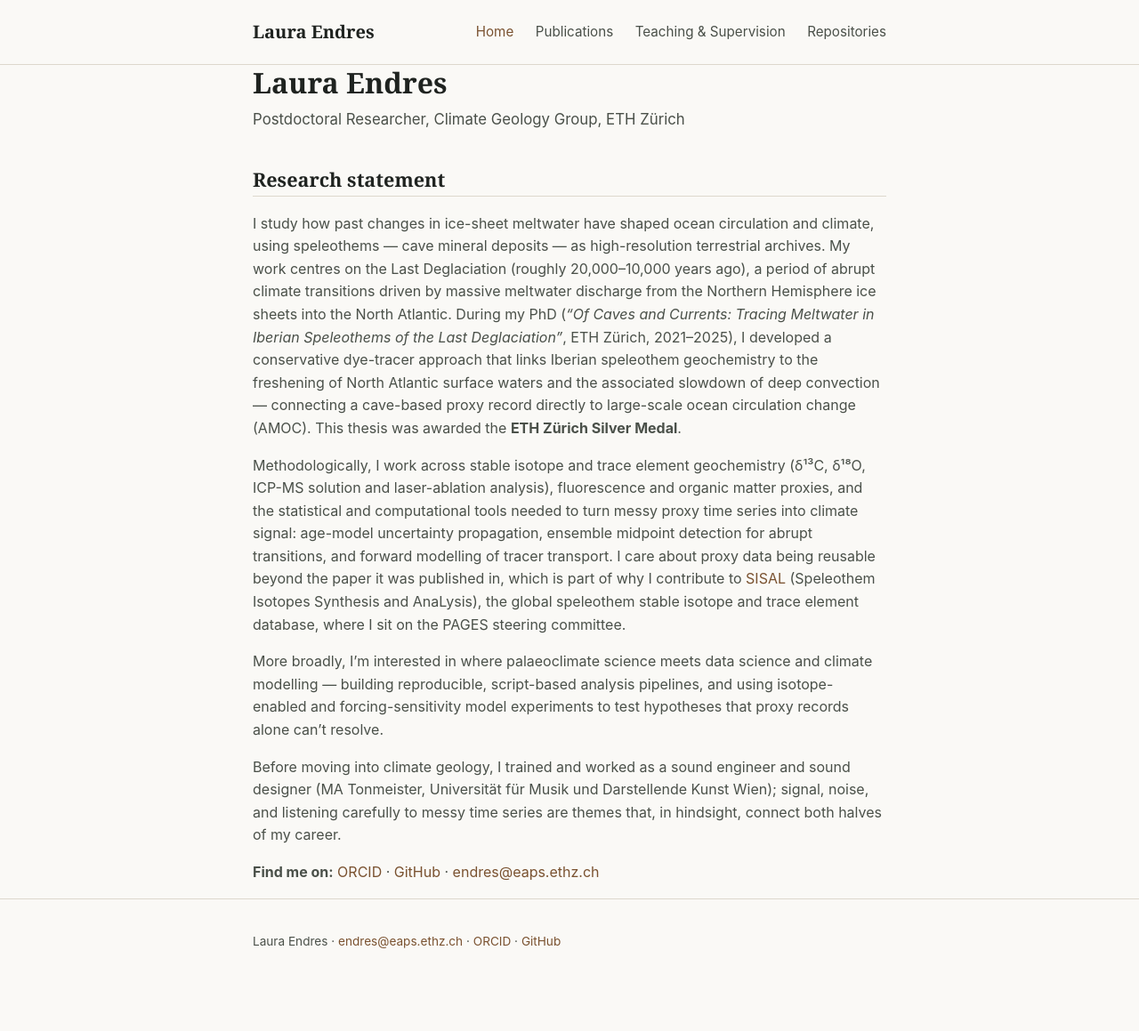
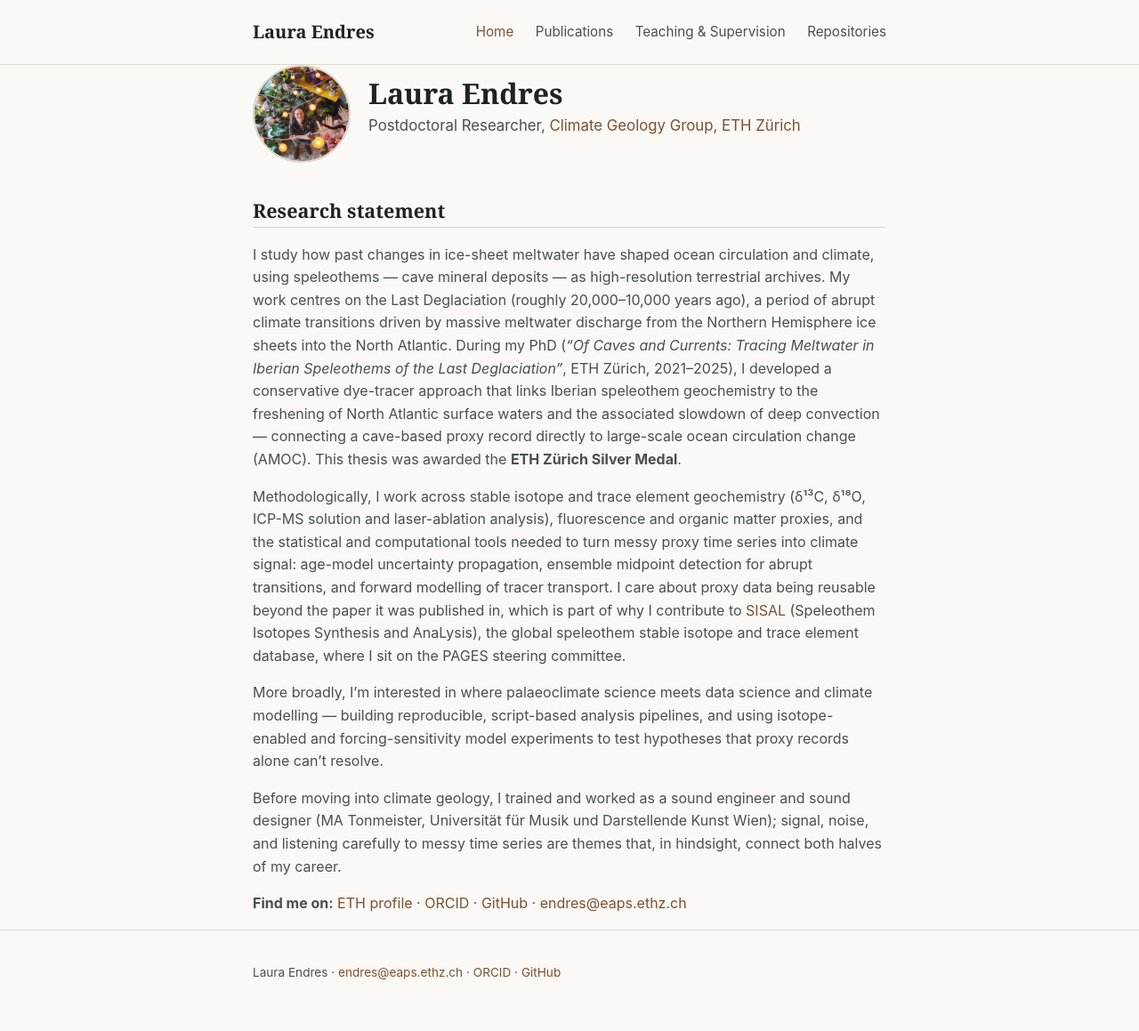
Before and after one commit to lrndrs/lrndrs.github.io, a Jekyll site: the page built from index.md, in a window 1280 px wide. Shown: the whole page at 89% size. Built offline with Jekyll 4.4.1, drawn with Linux system fonts in a browser that asks for light colours; before the commit the page ends 1124 px from its top, so only the background shows below that.

Commit message:
Add profile photo and ETH profile link; ignore .DS_Store
Adds a cropped headshot to the homepage and links the ETH Climate
Geology profile page alongside ORCID/GitHub/email.

```diff
--- a/_config.yml
+++ b/_config.yml
@@ -10,6 +10,7 @@ baseurl: ""
 
 orcid_id: "0000-0002-5013-4811"
 github_user: "lrndrs"
+eth_profile_url: "https://eaps.ethz.ch/en/people/profile.laura-endres.html"
 
 markdown: kramdown
 kramdown:
--- a/assets/css/main.css
+++ b/assets/css/main.css
@@ -79,6 +79,23 @@ main {
   margin-top: 0;
 }
 
+.profile-header {
+  display: flex;
+  align-items: center;
+  gap: 1.25rem;
+  flex-wrap: wrap;
+  margin-bottom: 1rem;
+}
+.profile-photo {
+  width: 110px;
+  height: 110px;
+  border-radius: 50%;
+  object-fit: cover;
+  border: 2px solid var(--line);
+  flex-shrink: 0;
+}
+.profile-header h1 { margin-bottom: 0.2rem; }
+
 .site-footer {
   border-top: 1px solid var(--line);
   padding: 1.5rem 0 2.5rem;
--- a/index.md
+++ b/index.md
@@ -3,9 +3,13 @@ layout: default
 title: Home
 ---
 
-# Laura Endres
-
-<p class="tagline">Postdoctoral Researcher, Climate Geology Group, ETH Zürich</p>
+<div class="profile-header">
+  <img src="{{ '/assets/images/profile.jpg' | relative_url }}" alt="Laura Endres" class="profile-photo">
+  <div>
+    <h1>Laura Endres</h1>
+    <p class="tagline">Postdoctoral Researcher, <a href="{{ site.eth_profile_url }}">Climate Geology Group, ETH Zürich</a></p>
+  </div>
+</div>
 
 ## Research statement
 
@@ -42,6 +46,7 @@ sound designer (MA Tonmeister, Universität für Musik und Darstellende Kunst Wi
 signal, noise, and listening carefully to messy time series are themes that, in
 hindsight, connect both halves of my career.
 
-**Find me on:** [ORCID](https://orcid.org/{{ site.orcid_id }}) ·
+**Find me on:** [ETH profile]({{ site.eth_profile_url }}) ·
+[ORCID](https://orcid.org/{{ site.orcid_id }}) ·
 [GitHub](https://github.com/{{ site.github_user }}) ·
 [{{ site.email }}](mailto:{{ site.email }})
```
Also changed, not shown: assets/images/profile.jpg (added), 1 other file.
